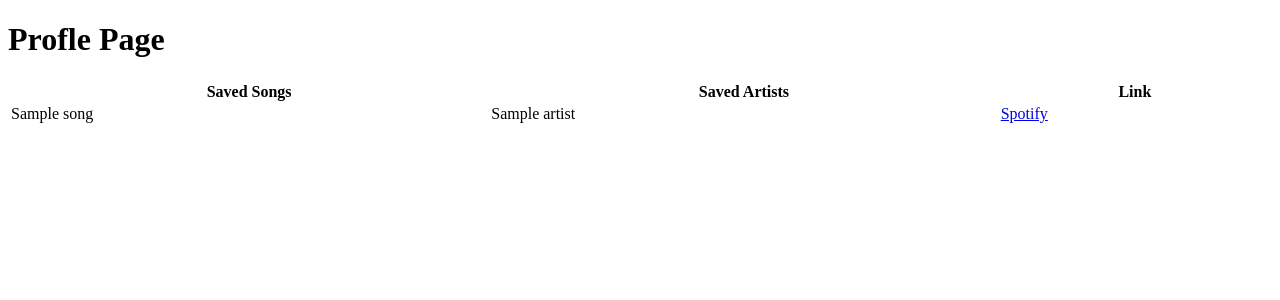
After one commit to mhanna15/playlist-creator, a Python web app: template templates/profile.html in a window 1280 px wide. The commit adds this page. Shown: the top 300 px of the page. Run offline with Jinja, Linux system fonts and the light colour scheme; the template is opened without the code that fills it: most values are stand-ins (such as "Sample title", 1, 10 or a date in 2020).

Commit message:
Added profile page

```diff
--- /dev/null
+++ b/templates/profile.html
@@ -0,0 +1,37 @@
+<!DOCTYPE html>
+<html lang="en">
+<head>
+    <meta charset="UTF-8">
+    <meta name="viewport" content="width=device-width, initial-scale=1.0">
+    <meta http-equiv="X-UA-Compatible" content="ie=edge">
+    <title>Profile Page</title>
+</head>
+<body>
+    <h1>Profle Page</h1>
+
+    <table style="width:100%">
+        <tr>
+            <th>Saved Songs</th>
+            <th>Saved Artists</th>
+            <th>Link</th>
+        </tr>
+        {% for song in songs %}
+        <tr>
+          <td>
+            {{song.song}}
+          </td>
+          <td>
+            {{song.artist}}
+          </td>
+          <td>
+            <a href='{{song.url}}'>Spotify</a>
+          </td>
+
+          <!-- TODO: might have to URL encode the song.url -->
+          <!-- <td><a href="/delete?song_url={{ song.url }}">Delete</a></td> -->
+
+        </tr>
+        {% endfor %}
+      </table>
+</body>
+</html>
```
Also changed, not shown: main.py (+22 -10 lines), templates/playlist.html (+8 -0 lines).
